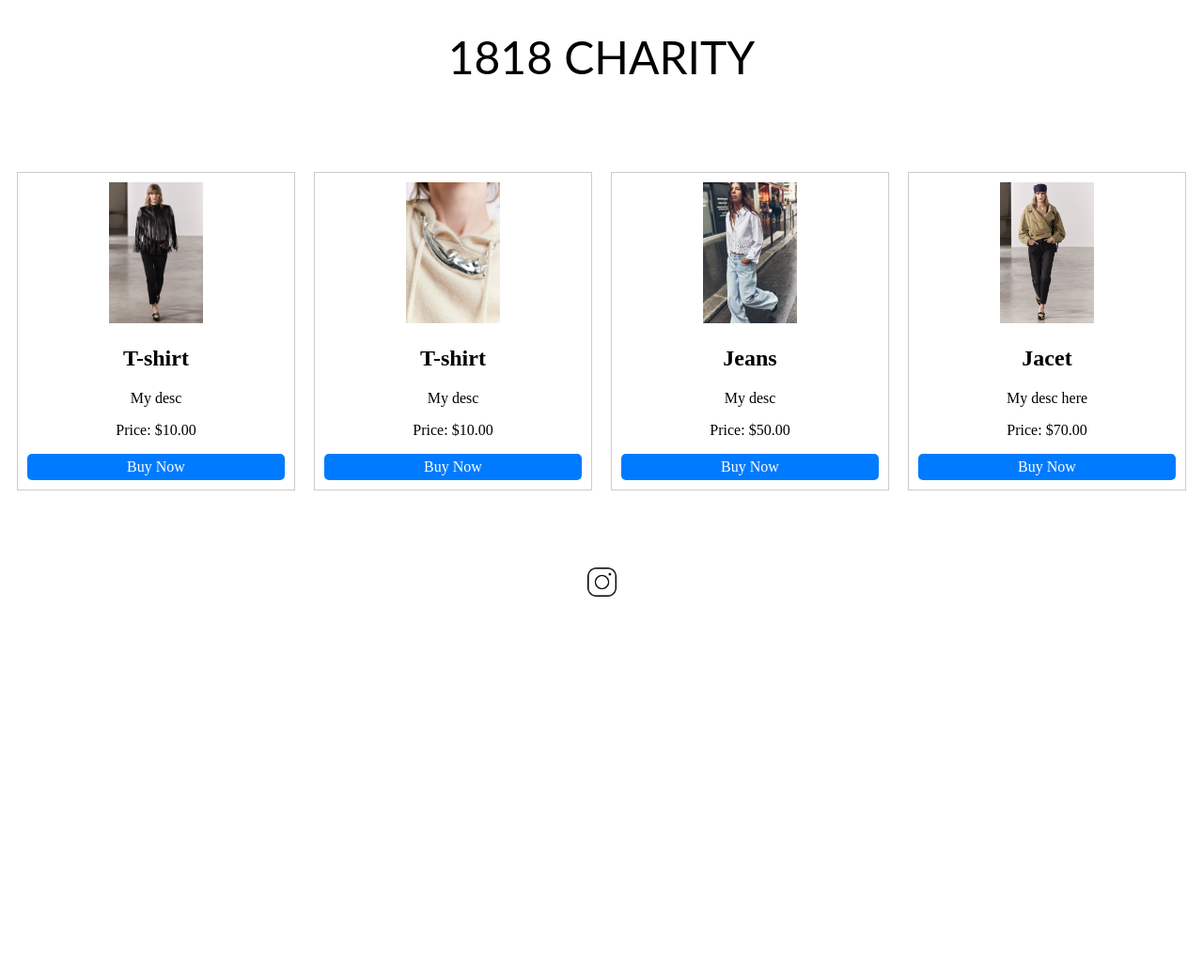
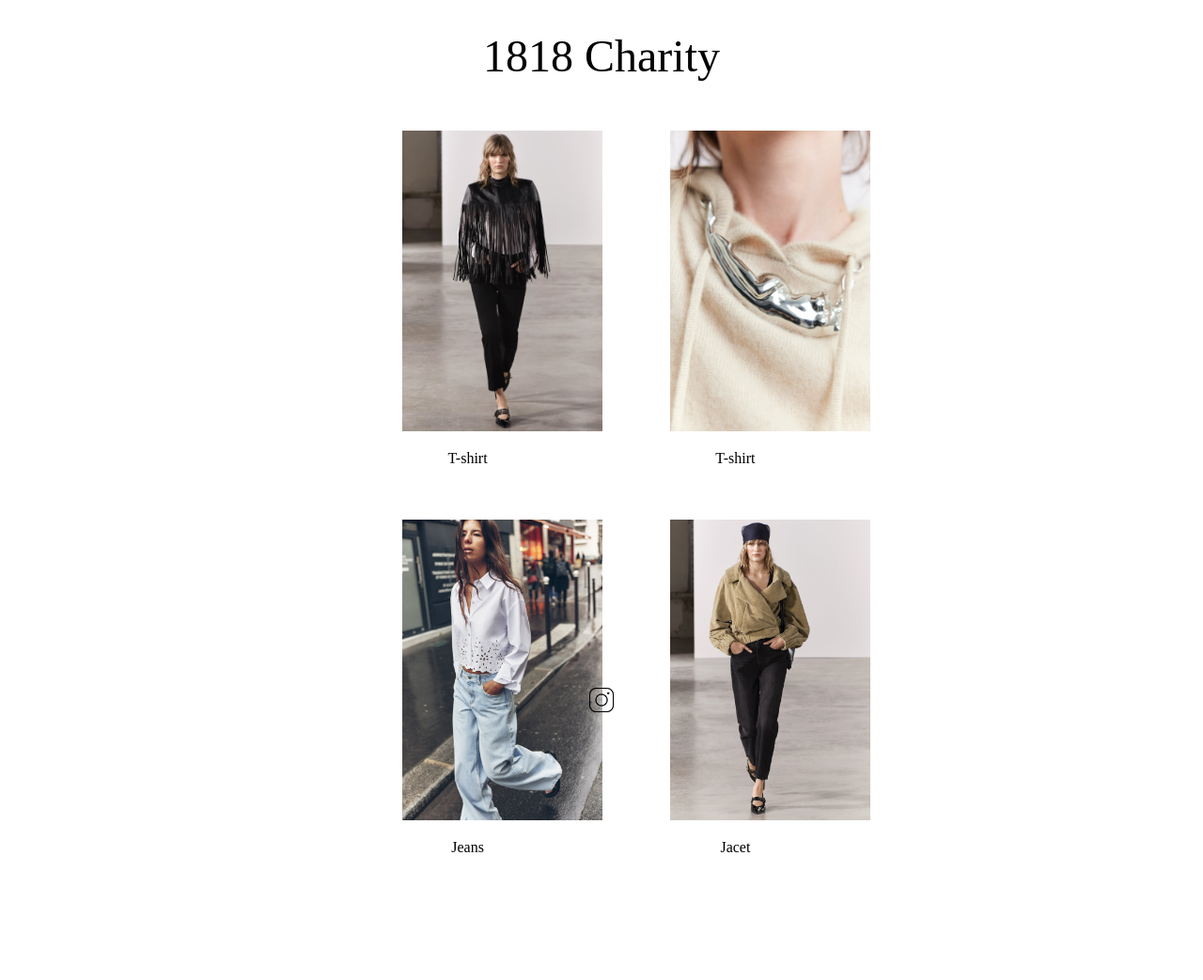
Before and after one commit to akandrats/1818-website, a Django app: page / in a window 1280 px wide. Shown: the whole page at 94% size. Before the commit the page ends 635 px from the top, so only its background shows below. Run offline with Django 5.2, Linux system fonts and the light colour scheme; data comes from the database, SQL or seed files in the repository.

Commit message:
fix css and style pages

```diff
--- a/static/css/styles.css
+++ b/static/css/styles.css
@@ -1,11 +1,11 @@
 .h1 {
-	font-family: 'Lato', sans-serif;
+	font-family: 'Power Grotesk';
 	font-size: 48px;
 	text-align: center;
 	font-weight: normal;
-  }
+}
 .error-text {
-	font-family: 'Lato', sans-serif;
+	font-family: 'Neue Haas Grotesk Text';
 	font-size: 246px;
 	text-align: center;
 }
@@ -13,20 +13,87 @@
 	display: block;
 	margin: 0 auto;
 	text-align: center;
-	width: 35px;
-	height: 35px;
-  }
+	width: 30px;
+	height: 30px;
+	position: fixed;
+    bottom: 40px;
+    left: 50%;
+    transform: translateX(-50%);
+}
+
 .marquee-text {
-	font-family: 'Lato', sans-serif;
-	font-size: 248px;
+	font-family: 'Neue Haas Grotesk Text';
+	font-size: 210px;
 	display: inline-block;
 	white-space: nowrap;
 }
+
 .marquee-container {
     justify-content: space-between;
+	margin: 0;
+	padding: 0;
 }
 
-.marquee-container marquee {
-    margin: 0;
-    padding: 0;
+.product-list {
+	padding-left: 400px;
+	padding-right: 400px;
+	display: flex;
+	flex-wrap: wrap;
+	justify-content: space-between;
+	list-style: none;
 }
+
+.product-item {
+	flex: 1;
+	max-width: 30%;
+	margin: 10px;
+	padding: 10px;
+	text-align: center;
+}
+
+.back-button {
+	display: block;
+	margin-top: 10px;
+	background-color: #FFFFFF;
+	color: #000000;
+	text-decoration: none;
+	padding: 5px 10px;
+	border-radius: 30px;
+}
+
+.text {
+	font-family: 'Neue Haas Grotesk Text';
+	font-size: 16px;
+}
+
+.text-details {
+	display: flex;
+	align-items: center;
+	padding-left: 400px;
+	padding-right: 400px;
+}
+
+.text-details h3,
+.text-details h2,
+.text-details p {
+	margin: 0;
+}
+
+.text-details .text {
+	flex: 1;
+	padding-right: 20px;
+}
+
+.text-details img {
+	width: auto;
+	max-height: 450px;
+	margin: 0 auto; /
+	display: block;
+}
+
+.product-item img {
+	width: auto;
+	max-height: 320px;
+	margin: 0 auto; /
+	display: block;
+}
--- a/templates/index.html
+++ b/templates/index.html
@@ -1,68 +1,21 @@
 <!DOCTYPE html>
 <html lang="en">
+<link rel="stylesheet" type="text/css" href="/static/css/styles.css" />
 <head>
-	<meta charset="UTF-8">
+    <div id="title">
+	    <h1 class="h1">1818 Charity</h1>
+    </div>
+    <meta charset="UTF-8">
 	<title>Product Catalog</title>
-	<style>
-		.product-list {
-			display: flex;
-			flex-wrap: wrap; /* Allow items to wrap to the next row if necessary */
-			justify-content: space-between; /* Space items evenly along the main axis */
-			list-style: none; /* Remove list styles */
-			padding: 0;
-		}
-
-		.product-item {
-			flex: 1; /* Grow to fill available space evenly */
-			max-width: 30%; /* Limit item width to avoid overcrowding */
-			margin: 10px; /* Add spacing between items */
-			border: 1px solid #ccc; /* Add a border for visual separation */
-			padding: 10px;
-			text-align: center;
-		}
-
-		.buy-now-button {
-			display: block;
-			margin-top: 10px;
-			background-color: #007bff;
-			color: #fff;
-			text-decoration: none;
-			padding: 5px 10px;
-			border-radius: 5px;
-		}
-
-        .h1 {
-	        font-family: 'Lato', sans-serif;
-	        font-size: 48px;
-	        text-align: center;
-	        font-weight: normal;
-        }
-
-        .instagram-icon {
-	        display: block;
-	        margin: 0 auto;
-	        text-align: center;
-	        width: 35px;
-	        height: 35px;
-        }
-	</style>
 </head>
 <body>
-    <div id="title">
-	<h1 class="h1">1818 CHARITY</h1>
-	<br><br>
-    </div>
-
 	<ul class="product-list">
 		{% for product in products %}
 			<li class="product-item">
 				<a href="{% url 'product_detail' product.pk %}">
 					<img src="{{ product.image.url }}" alt="{{ product.name }}" width="100">
 				</a>
-				<h2>{{ product.name }}</h2>
-				<p>{{ product.description }}</p>
-				<p>Price: ${{ product.price }}</p>
-				<a href="#" class="buy-now-button">Buy Now</a>
+                <p class="text">{{ product.name }}</p>
 			</li>
 		{% endfor %}
 	</ul>
@@ -71,7 +24,7 @@
     <div id="social-media">
 	    <br>
 	    <a href="https://www.instagram.com/1818charity">
-		    <img class="instagram-icon" width="50" height="50" src="/static/images/ig.png" alt="Instagram"/>
+		    <img class="instagram-icon" src="/static/images/ig.png" alt="Instagram"/>
 	    </a>
 	    <br>
     </div>
```
Also changed, not shown: templates/errorPage.html (+8 -28 lines), templates/home.html (+10 -38 lines), templates/index2.html (+20 -34 lines).
